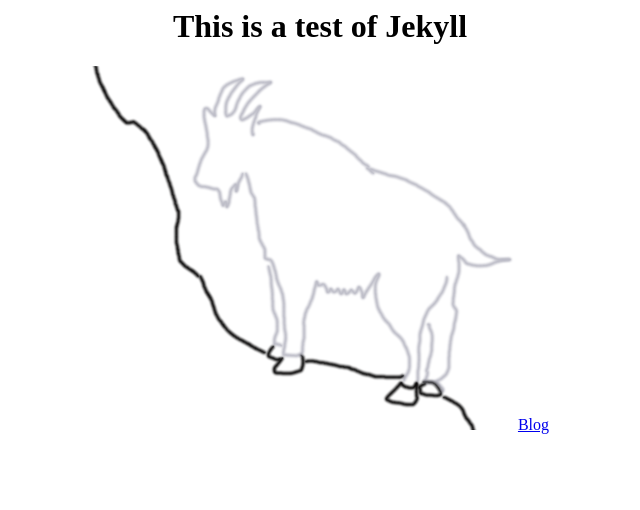
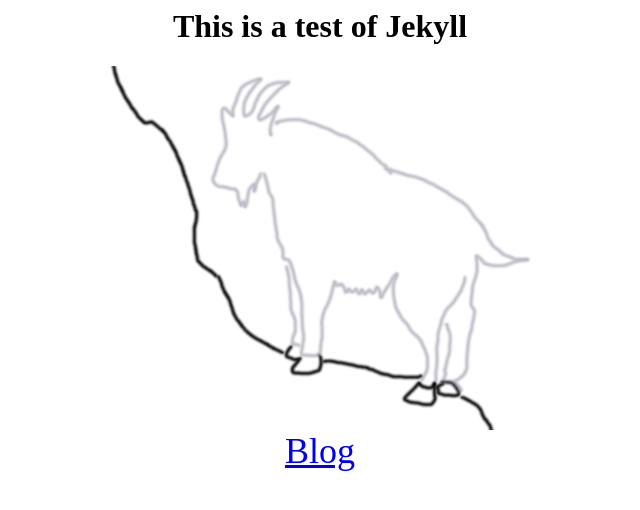
Before and after one commit to jtolin/jtoline.github.io, a Jekyll site: the page built from index.html, in a window 1280 px wide. Shown: the top 510 px of the page, without its empty margins (320-960 px from the left). Built offline with Jekyll 4.4.1, drawn with Linux system fonts in a browser that asks for light colours.

Commit message:
Continued additions to get the blog test working

```diff
--- a/index.html
+++ b/index.html
@@ -4,9 +4,13 @@
   .center-text {
     text-align: center;
 }
+  .link-size {
+    font-size: 36px;
+}
 </style>
 <h1 class="center-text">This is a test of Jekyll</h1>
 <div class="center-text">
 <img src="/jtoline.github.io/assets/images/goat.png" alt="It's a goat" class="center-img">
-<a href="/jtoline.github.io/blog/">Blog</a>
+<br>
+<a href="/jtoline.github.io/blog/" class ="link-size">Blog</a>
 </div>
```
